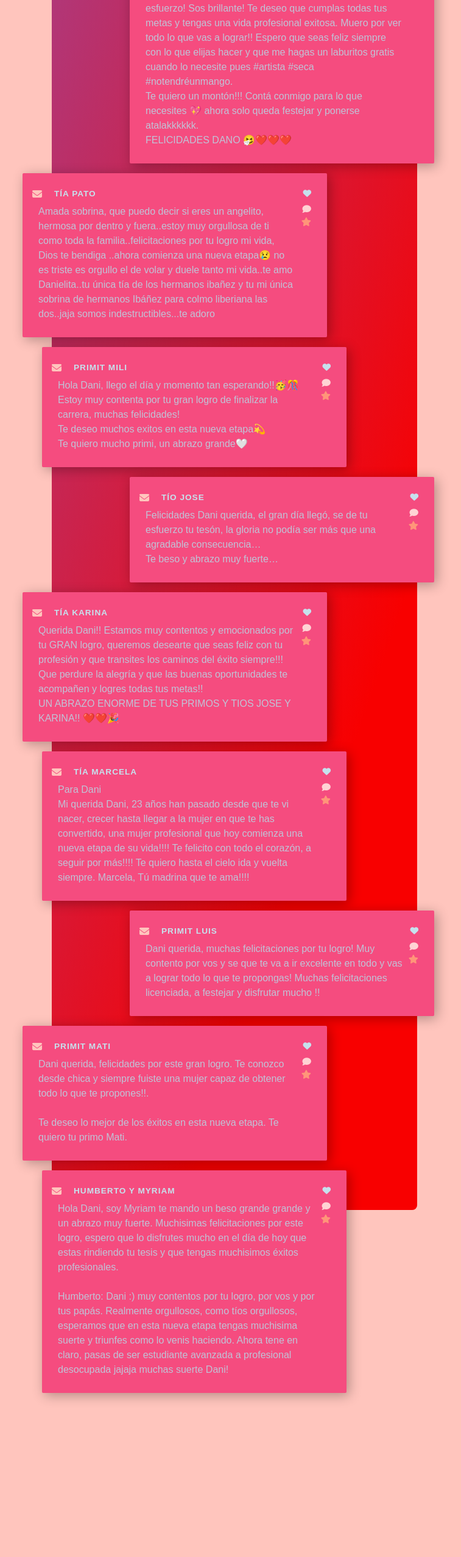
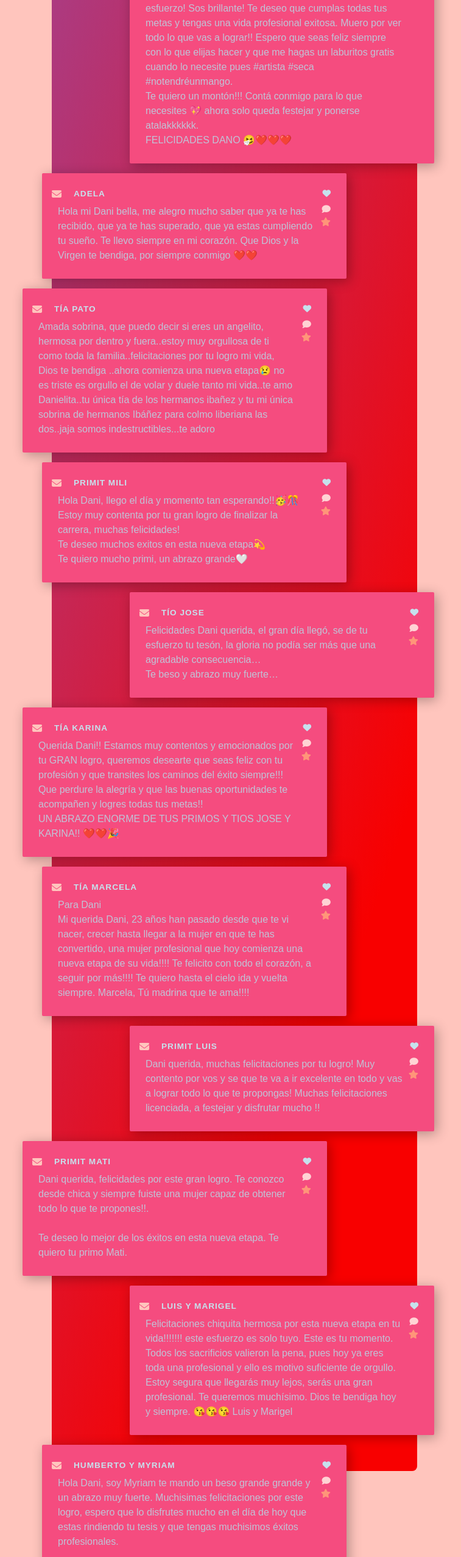
Before and after one commit to alejandroibz/Web-festejo-de-recibida-de-Dani, a plain HTML site: page pages/dedicatorias.html in a window 1280 px wide. Shown: the part 3494-6047 px from the top of the page at 61% size, without its empty margins (305-1062 px from the left). Before the commit the page ends 5826 px from the top, so only its background shows below. Drawn offline with Linux system fonts and the light colour scheme.

Commit message:
agregamos mas dedicatorias

```diff
--- a/pages/dedicatorias.html
+++ b/pages/dedicatorias.html
@@ -196,6 +196,22 @@
       </div>
     </div>
 
+     <!-- CARD CORTA -->
+     <div class='card card-poco-izq'>
+      <header class='cardHeader'>
+        <i class="fa-solid fa-envelope"></i>
+        <span class='cardHeader_account'>Adela</span>
+        <span class='cardHeader_date'><i class="fa-solid fa-heart"></i></span>
+      </header>
+      <div class='cardBody'>
+        <p class='cardText'>Hola mi Dani bella, me alegro mucho saber que ya te has recibido, que ya te has superado, que ya estas cumpliendo tu sueño. Te llevo siempre en mi corazón. Que Dios y la Virgen te bendiga, por siempre conmigo ❤️❤️</p>
+        <section class='cardStats'>
+          <span class='cardStats_stat cardStats_stat-likes'><i class="fa-solid fa-comment"></i></span>
+          <span class='cardStats_stat cardStats_stat-comments'><i class="fa-solid fa-star"></i></span>
+          </span>
+      </div>
+    </div>
+
     <!-- CARD LARGA -->
    <div class='card card-muy-izq'>
     <header class='cardHeader'>
@@ -327,6 +343,24 @@
     </div>
   </div>
 
+      <!-- CARD CORTA -->
+      <div class='card card-derecha'>
+        <header class='cardHeader'>
+          <i class="fa-solid fa-envelope"></i>
+          <span class='cardHeader_account'>Luis y Marigel</span>
+          <span class='cardHeader_date'><i class="fa-solid fa-heart"></i></span>
+        </header>
+        <div class='cardBody'>
+          <p class='cardText'>Felicitaciones chiquita hermosa  por esta nueva etapa en tu vida!!!!!!!  este esfuerzo es solo tuyo.  Este es tu momento. Todos los sacrificios valieron la pena, pues hoy ya eres toda una profesional y ello es motivo suficiente de orgullo. Estoy segura que llegarás muy lejos, serás una gran profesional. Te queremos muchísimo. Dios te bendiga hoy y siempre. 😘😘😘 Luis y  Marigel
+          </p>
+          <section class='cardStats'>
+            <span class='cardStats_stat cardStats_stat-likes'><i class="fa-solid fa-comment"></i></span>
+            <span class='cardStats_stat cardStats_stat-comments'><i class="fa-solid fa-star"></i></span>
+            </span>
+        </div>
+      </div>
+
+
 
 
   <!-- CARD CORTA -->
```
